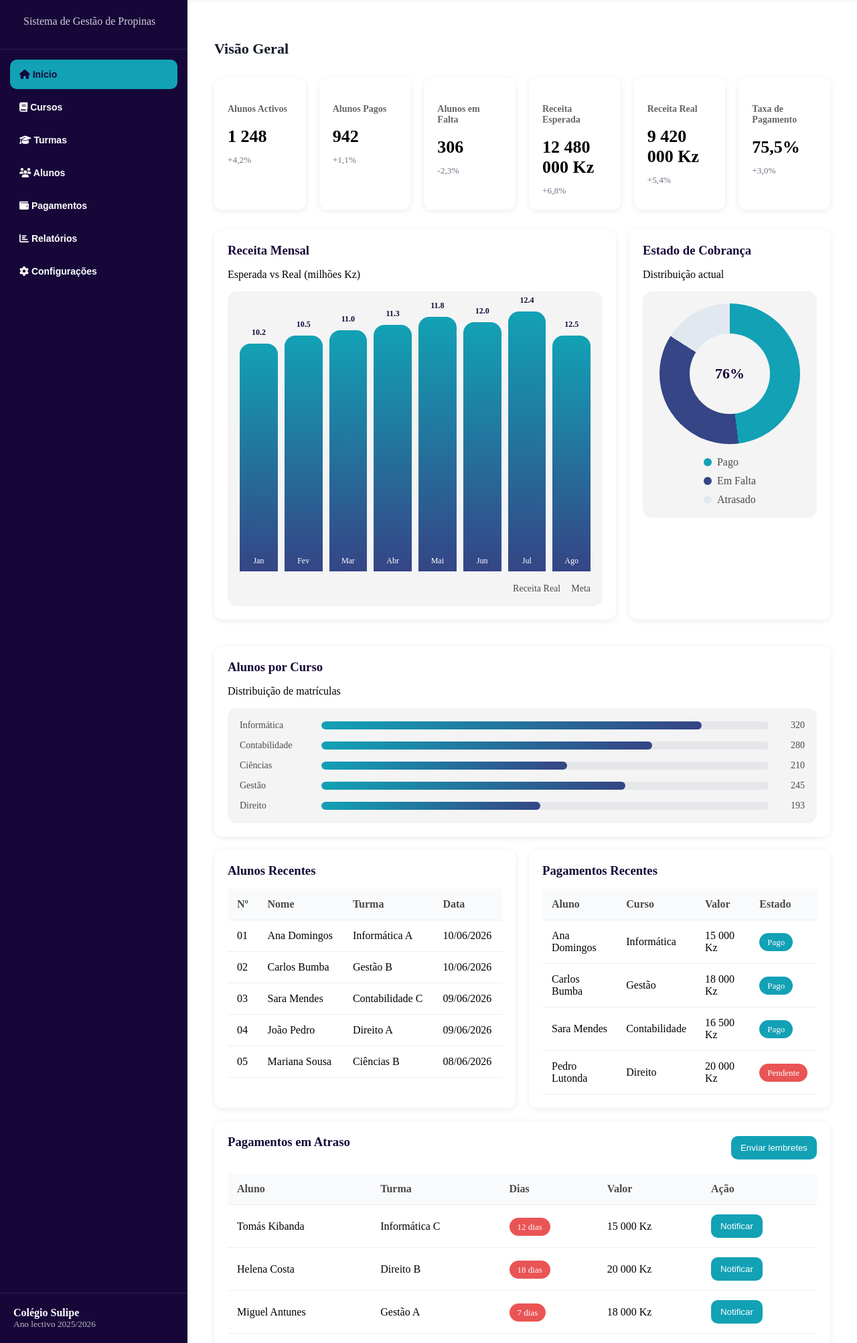
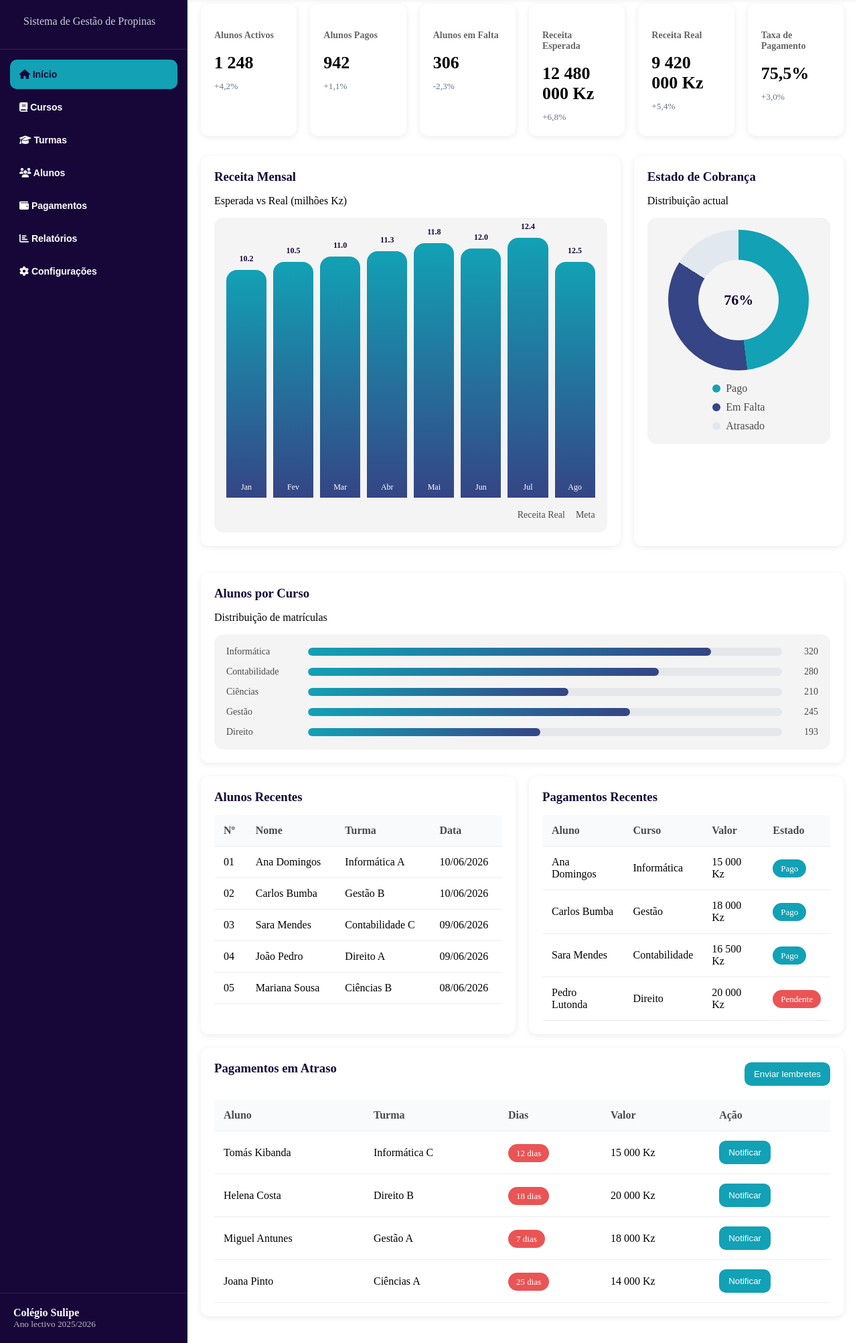
Before and after one commit to Marieth23-cmd/sigep_django, a Django app: page / in a window 1280 px wide. Shown: the part 70-2075 px from the top of the page at 67% size. Run offline with Django 5.2, Linux system fonts and the light colour scheme; data that the repository does not hold is empty.

Commit message:
main content actualizadas

```diff
--- a/home/static/css/dashboard.css
+++ b/home/static/css/dashboard.css
@@ -98,7 +98,7 @@ body {
   margin-left: 280px;
   height: 100vh;
   overflow-y: auto;
-  padding: 110px 20px 20px; /* header é fixed (70px) */
+
   width: calc(100% - 280px);
 }
 
```
